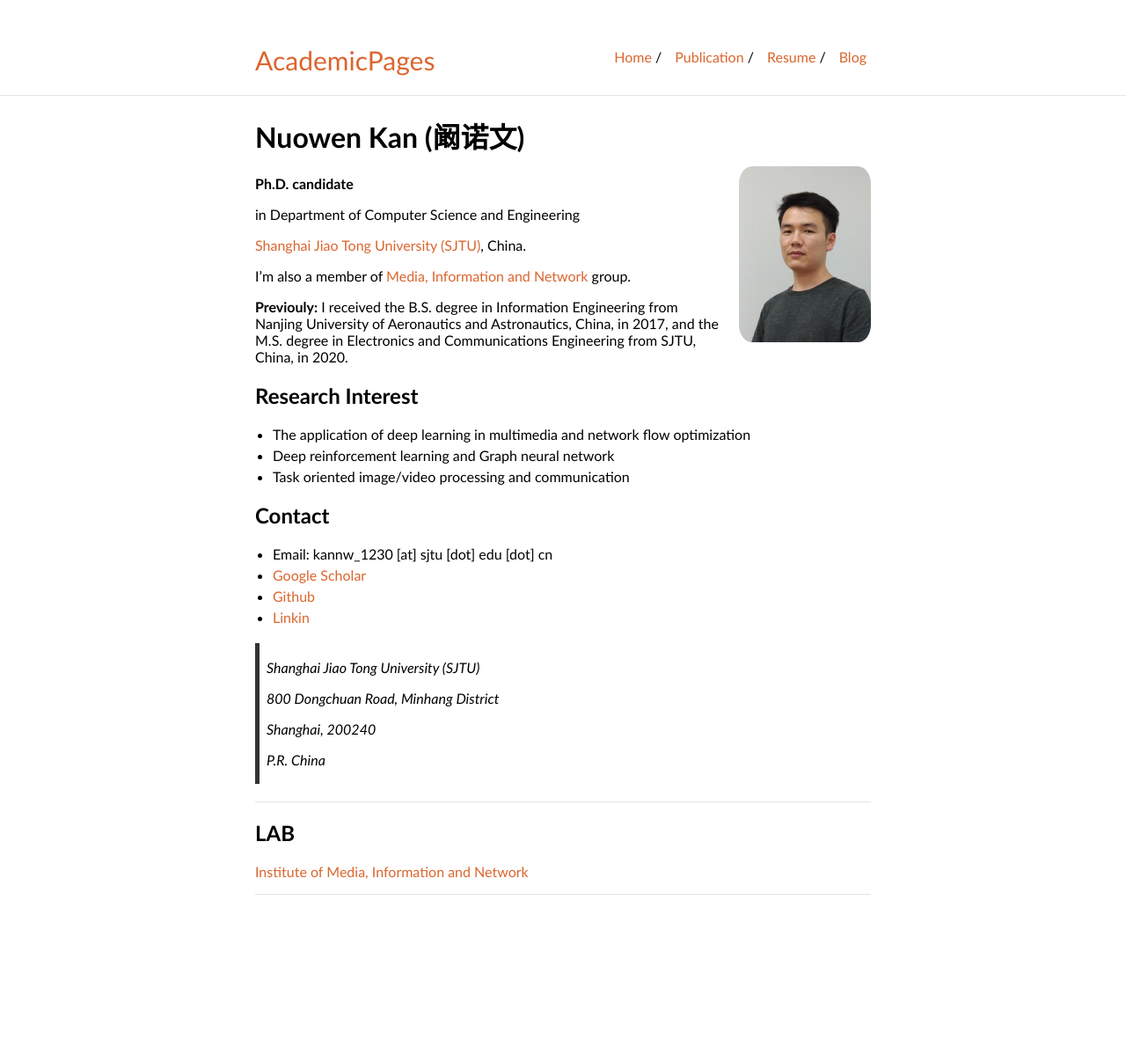
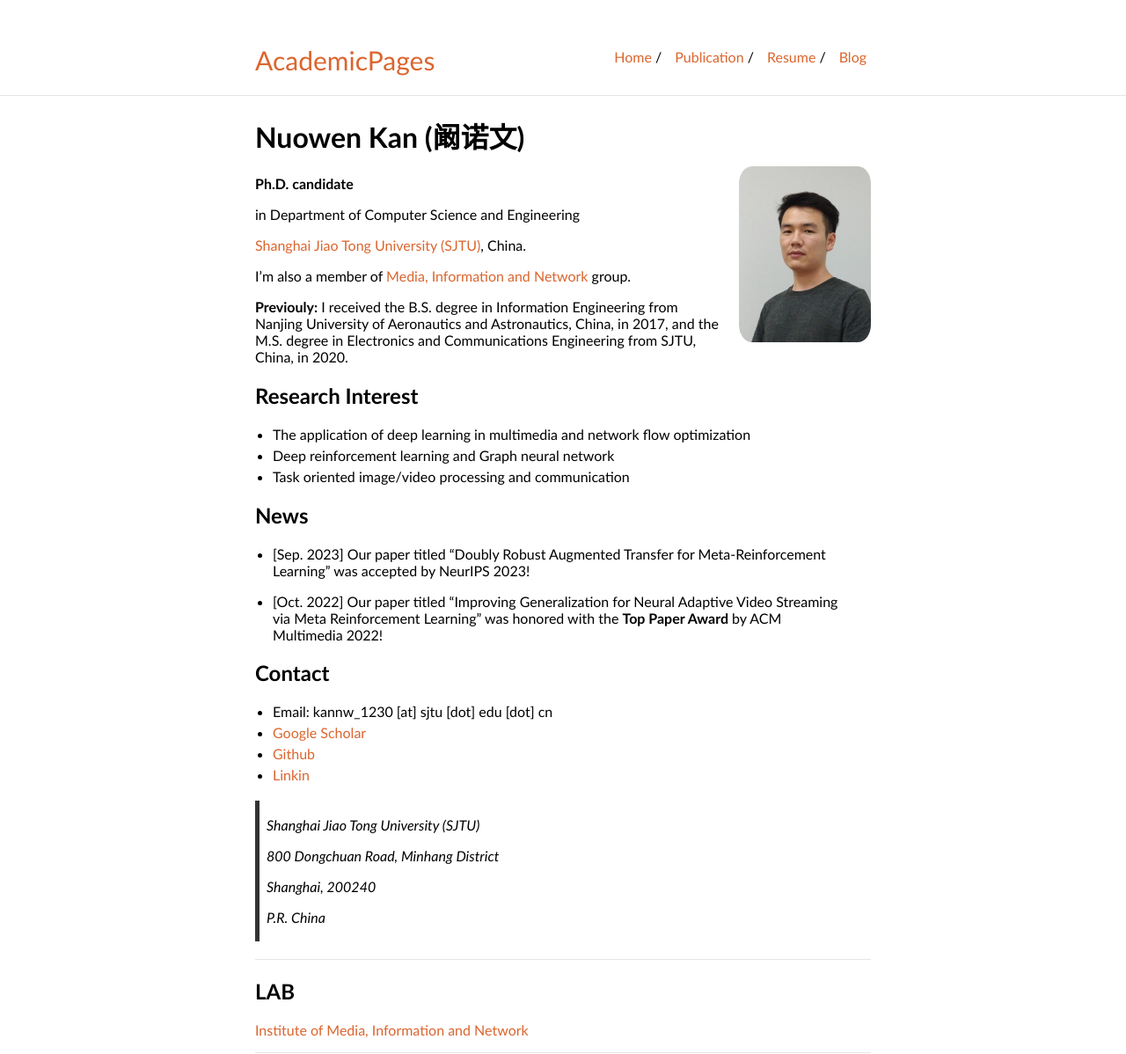
Before and after one commit to confiwent/AcademicPages, a Jekyll site: the page built from index.md, in a window 1280 px wide. Shown: the whole page at 88% size. Built offline with Jekyll 4.4.1, drawn with Linux system fonts in a browser that asks for light colours; our own code applies the rules of GitHub Pages for plain Markdown files; before the commit the page ends 1018 px from its top, so only the background shows below that.

Commit message:
add news

```diff
--- a/index.md
+++ b/index.md
@@ -4,7 +4,7 @@ layout: default
 
 # Nuowen Kan (阚诺文)
 
-<img class="profile-picture" src="nwkan_p2.jpg" width = "648" height = "864">
+<img class="profile-picture" src="nwkan_p2.jpg" width = "389" height = "518">
 
 __Ph.D. candidate__
 
@@ -21,6 +21,12 @@ __Previouly:__ I received the B.S. degree in Information Engineering from Nanjin
 - The application of deep learning in multimedia and network flow optimization
 - Deep reinforcement learning and Graph neural network
 - Task oriented image/video processing and communication
+
+## News
+
+- [Sep. 2023] Our paper titled "Doubly Robust Augmented Transfer for Meta-Reinforcement Learning" was accepted by NeurIPS 2023!
+
+- [Oct. 2022] Our paper titled "Improving Generalization for Neural Adaptive Video Streaming via Meta Reinforcement Learning" was honored with the **Top Paper Award** by ACM Multimedia 2022!
 
 
 ## Contact
```
Also changed, not shown: publication.md (+6 -0 lines).
